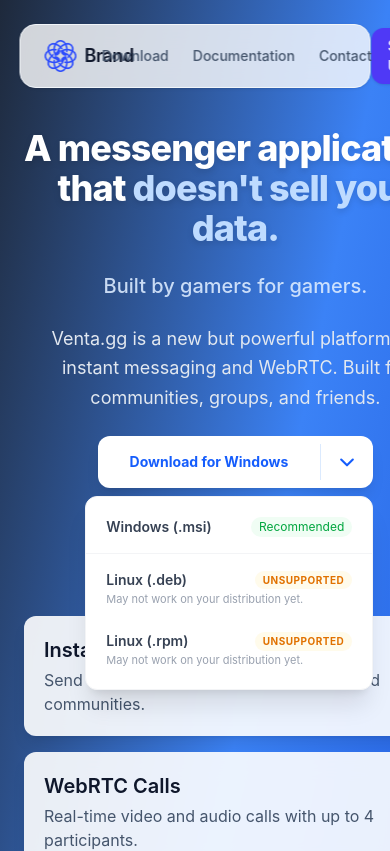
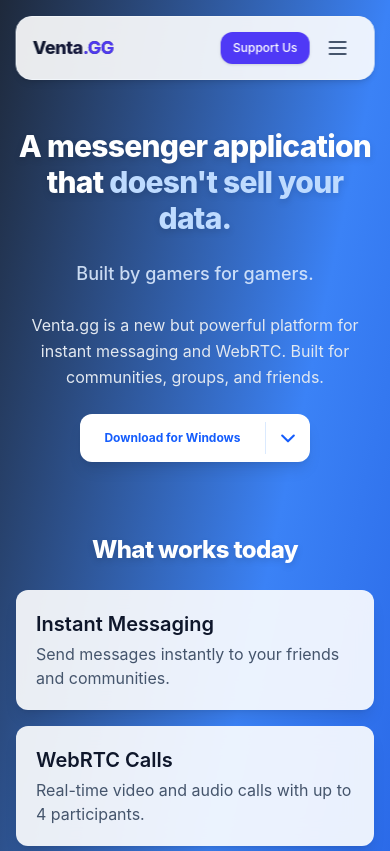
Before and after one commit to AlpineBits-ch/venta-landing, an Angular app: page / in a window 390 px wide. Shown: the top 851 px of the page. Built offline with nearby package versions, Linux system fonts and the light colour scheme.

Commit message:
feat: add header stuff

```diff
--- a/src/app/app.html
+++ b/src/app/app.html
@@ -1,43 +1,38 @@
-<div class="min-h-screen bg-linear-to-br from-[#1e293b] via-[#3b82f6] to-[#1d4ed8] relative overflow-y-auto flex flex-col justify-between">
+<div class="min-h-screen bg-linear-to-br from-[#1e293b] via-[#3b82f6] to-[#1d4ed8] relative overflow-y-auto overflow-x-hidden flex flex-col justify-between w-full max-w-full">
 
   <div class="absolute inset-0 bg-[radial-gradient(circle_at_top,var(--tw-gradient-stops))] from-white/10 via-transparent to-transparent pointer-events-none"></div>
 
   <app-header class="z-50"></app-header>
 
+  <div class="flex-1 flex flex-col justify-center items-center px-4 sm:px-10 z-10 max-w-4xl mx-auto text-center gap-6 pt-32 pb-12 w-full box-border">
 
-  <div class="flex-1 flex flex-col justify-center items-center px-6 sm:px-10 z-10 max-w-4xl mx-auto text-center gap-6 pt-32 pb-12">
-
-    <h1 class="text-4xl sm:text-6xl font-extrabold text-white tracking-tight drop-shadow-md">
+    <h1 class="text-3xl sm:text-6xl font-extrabold text-white tracking-tight drop-shadow-md break-words w-full">
       A messenger application that <span class="text-blue-200">doesn't sell your data.</span>
     </h1>
 
-    <h3 class="text-xl sm:text-2xl font-medium text-blue-100 opacity-90">
+    <h3 class="text-lg sm:text-2xl font-medium text-blue-100 opacity-90 w-full">
       Built by gamers for gamers.
     </h3>
 
-    <p class="text-lg text-slate-200 max-w-2xl leading-relaxed">
+    <p class="text-base sm:text-lg text-slate-200 max-w-2xl leading-relaxed w-full">
       Venta.gg is a new but powerful platform for instant messaging and WebRTC. Built for communities, groups, and friends.
     </p>
 
+    <div class="relative inline-flex items-stretch rounded-xl shadow-lg hover:shadow-xl transition-all duration-200 bg-white max-w-full" id="download-split-button">
 
-    <div class="relative inline-flex items-stretch rounded-xl shadow-lg hover:shadow-xl transition-all duration-200 bg-white" id="download-split-button">
-
-      <!-- Left: Main Download Button -->
       <a href="https://api.alpinebits.ch/api/v1/update/download/latest/windows-x86_64-msi"
-         class="text-blue-600 font-bold px-8 py-4 rounded-l-xl text-sm flex items-center gap-2 hover:bg-blue-50 transition-all duration-200">
+         class="text-blue-600 font-bold px-6 sm:px-8 py-4 rounded-l-xl text-xs sm:text-sm flex items-center gap-2 hover:bg-blue-50 transition-all duration-200 whitespace-nowrap">
         Download for Windows
       </a>
 
-      <!-- Divider -->
       <div class="w-px bg-blue-100 self-stretch my-2"></div>
 
-      <!-- Right: Dropdown Toggle -->
       <div class="relative" (click)="$event.stopPropagation()">
         <button type="button"
                 (click)="toggleDropdown($event)"
                 [attr.aria-haspopup]="true"
                 [attr.aria-expanded]="isOpen"
-                class="text-blue-600 hover:bg-blue-50 px-4 rounded-r-xl transition-all duration-200 flex items-center justify-center h-full">
+                class="text-blue-600 hover:bg-blue-50 px-3 sm:px-4 rounded-r-xl transition-all duration-200 flex items-center justify-center h-full">
           <svg class="w-5 h-5 transition-transform duration-200"
                [class.rotate-180]="isOpen"
                fill="none" stroke="currentColor" viewBox="0 0 24 24">
@@ -45,15 +40,13 @@
           </svg>
         </button>
 
-        <!-- Dropdown Menu -->
         <div [class.hidden]="!isOpen"
              [class.scale-95]="!isOpen"
              [class.opacity-0]="!isOpen"
              [class.scale-100]="isOpen"
              [class.opacity-100]="isOpen"
-             class="absolute right-0 top-full mt-2 w-72 bg-white rounded-xl shadow-xl border border-gray-100 py-2 z-50 transform origin-top transition-all duration-150">
+             class="absolute right-0 top-full mt-2 w-64 sm:w-72 bg-white rounded-xl shadow-xl border border-gray-100 py-2 z-50 transform origin-top transition-all duration-150">
 
-          <!-- Windows Option -->
           <a href="https://api.alpinebits.ch/api/v1/update/download/latest/windows-x86_64-msi"
              class="w-full text-left px-5 py-3 text-sm font-semibold text-gray-700 hover:bg-blue-50 hover:text-blue-600 flex items-center justify-between transition-colors">
             <span>Windows (.msi)</span>
@@ -62,7 +55,6 @@
 
           <hr class="border-gray-100 my-1">
 
-          <!-- Linux DEB Option -->
           <a href="https://api.alpinebits.ch/api/v1/update/download/latest/linux-x86_64"
              class="w-full text-left px-5 py-3 text-sm font-semibold text-gray-700 hover:bg-blue-50 hover:text-blue-600 flex flex-col transition-colors">
             <div class="flex items-center justify-between w-full">
@@ -72,7 +64,6 @@
             <span class="text-[11px] text-gray-400 font-normal mt-0.5">May not work on your distribution yet.</span>
           </a>
 
-          <!-- Linux RPM Option -->
           <a href="https://api.alpinebits.ch/api/v1/update/download/latest/linux-x86_64-rpm"
              class="w-full text-left px-5 py-3 text-sm font-semibold text-gray-700 hover:bg-blue-50 hover:text-blue-600 flex flex-col transition-colors">
             <div class="flex items-center justify-between w-full">
@@ -85,7 +76,7 @@
         </div>
       </div>
     </div>
-    <!-- What works today Section -->
+
     <h1 class="text-2xl sm:text-4xl font-extrabold text-white tracking-tight drop-shadow-md mt-12">
       What works today
     </h1>
@@ -119,36 +110,33 @@
 
     </div>
 
-    <!-- NEW: Screenshots Section -->
     <h1 class="text-2xl sm:text-4xl font-extrabold text-white tracking-tight drop-shadow-md mt-16">
       See it in action
     </h1>
 
-    <div class="flex overflow-x-auto pb-4 gap-6 w-full snap-x snap-mandatory sm:grid sm:grid-cols-2 sm:overflow-x-visible sm:pb-0 scrollbar-hide">
+    <div class="flex overflow-x-auto pb-4 gap-6 w-full snap-x snap-mandatory scroll-pl-4 px-4 sm:grid sm:grid-cols-2 sm:overflow-x-visible sm:pb-0 sm:px-0 scrollbar-hide">
 
-      <!-- Screenshot 1 -->
-      <div class="flex-none w-5/6 sm:w-full snap-center bg-white/10 p-2 rounded-2xl border border-white/10 shadow-2xl backdrop-blur-sm transition-transform duration-300 hover:scale-[1.02]">
+      <div class="flex-none w-5/6 sm:w-full snap-start bg-white/10 p-2 rounded-2xl border border-white/10 shadow-2xl backdrop-blur-sm transition-transform duration-300 hover:scale-[1.02]">
         <img src="path-to-your-screenshot-1.png" alt="Venta App Chat Interface" class="rounded-xl w-full h-auto object-cover" loading="lazy">
         <p class="text-sm font-medium text-blue-100 mt-3 mb-1 text-center">Clean & Intuitive Chat Interface</p>
       </div>
 
-      <!-- Screenshot 2 -->
-      <div class="flex-none w-5/6 sm:w-full snap-center bg-white/10 p-2 rounded-2xl border border-white/10 shadow-2xl backdrop-blur-sm transition-transform duration-300 hover:scale-[1.02]">
+      <div class="flex-none w-5/6 sm:w-full snap-start bg-white/10 p-2 rounded-2xl border border-white/10 shadow-2xl backdrop-blur-sm transition-transform duration-300 hover:scale-[1.02]">
         <img src="/img.png" alt="Venta App Guilds and Channels" class="rounded-xl w-full h-auto object-cover" loading="lazy">
         <p class="text-sm font-medium text-blue-100 mt-3 mb-1 text-center">Manage Powerful Guild Communities</p>
       </div>
 
-      <!-- Screenshot 3 -->
-      <div class="flex-none w-5/6 sm:w-full snap-center bg-white/10 p-2 rounded-2xl border border-white/10 shadow-2xl backdrop-blur-sm transition-transform duration-300 hover:scale-[1.02]">
+      <div class="flex-none w-5/6 sm:w-full snap-start bg-white/10 p-2 rounded-2xl border border-white/10 shadow-2xl backdrop-blur-sm transition-transform duration-300 hover:scale-[1.02]">
         <img src="path-to-your-screenshot-3.png" alt="Venta App WebRTC Video Calls" class="rounded-xl w-full h-auto object-cover" loading="lazy">
         <p class="text-sm font-medium text-blue-100 mt-3 mb-1 text-center">Crystal Clear WebRTC Calls</p>
       </div>
 
-      <!-- Screenshot 4 -->
-      <div class="flex-none w-5/6 sm:w-full snap-center bg-white/10 p-2 rounded-2xl border border-white/10 shadow-2xl backdrop-blur-sm transition-transform duration-300 hover:scale-[1.02]">
+      <div class="flex-none w-5/6 sm:w-full snap-start bg-white/10 p-2 rounded-2xl border border-white/10 shadow-2xl backdrop-blur-sm transition-transform duration-300 hover:scale-[1.02]">
         <img src="path-to-your-screenshot-4.png" alt="Venta App Privacy Settings" class="rounded-xl w-full h-auto object-cover" loading="lazy">
         <p class="text-sm font-medium text-blue-100 mt-3 mb-1 text-center">Secure End-to-End Encryption</p>
       </div>
+
+      <div class="flex-none w-1 sm:hidden"></div>
 
     </div>
 
--- a/src/app/components/header/header.html
+++ b/src/app/components/header/header.html
@@ -1,21 +1,40 @@
-<header class="fixed top-6 left-1/2 -translate-x-1/2 w-[90vw] max-w-6xl h-16 bg-white/80 backdrop-blur-md rounded-2xl shadow-sm border border-slate-100 flex items-center justify-between px-6 z-50">
-  <!-- Logo Section -->
-  <div class="flex items-center gap-2">
-    <img src="/logo.png" alt="logo" class="h-8 w-auto object-contain">
-    <span class="font-semibold text-slate-900 tracking-tight text-lg">Brand</span>
+<header class="fixed top-4 sm:top-6 left-1/2 -translate-x-1/2 w-[92vw] max-w-6xl h-16 bg-white/90 backdrop-blur-md rounded-2xl shadow-md border border-slate-100 flex items-center justify-between px-4 sm:px-6 z-50">
+
+  <div class="flex items-center flex-shrink-0">
+    <span class="font-extrabold text-lg sm:text-xl tracking-tight bg-gradient-to-r from-slate-900 to-indigo-950 bg-clip-text text-transparent select-none">
+      Venta<span class="text-indigo-600 font-bold">.GG</span>
+    </span>
   </div>
 
-  <!-- Navigation Links -->
-  <nav class="flex items-center gap-6">
+  <nav class="hidden sm:flex items-center gap-6">
     <a href="#" class="text-sm font-medium text-slate-600 hover:text-slate-900 transition-colors">Download</a>
     <a href="#" class="text-sm font-medium text-slate-600 hover:text-slate-900 transition-colors">Documentation</a>
     <a href="#" class="text-sm font-medium text-slate-600 hover:text-slate-900 transition-colors">Contact</a>
   </nav>
 
-  <!-- Call to Action (Support Us) -->
-  <div class="flex items-center">
-    <a href="https://donate.stripe.com/cNi00k5F7eNdgXwcxjeZ200" class="bg-indigo-600 hover:bg-indigo-700 text-white text-sm font-medium px-4 py-2 rounded-xl transition-all shadow-sm hover:shadow active:scale-95">
+  <div class="flex items-center gap-2 sm:gap-0">
+    <a href="https://donate.stripe.com/cNi00k5F7eNdgXwcxjeZ200"
+       class="bg-indigo-600 hover:bg-indigo-700 text-white text-xs sm:text-sm font-medium px-3 sm:px-4 py-2 rounded-xl transition-all shadow-sm hover:shadow active:scale-95 whitespace-nowrap">
       Support Us
     </a>
+
+    <button type="button"
+            (click)="isMenuOpen = !isMenuOpen"
+            class="sm:hidden p-2 text-slate-600 hover:text-slate-900 hover:bg-slate-50 rounded-xl transition-colors focus:outline-none"
+            aria-label="Toggle Menu">
+      <svg class="w-6 h-6" fill="none" stroke="currentColor" viewBox="0 0 24 24">
+        <path [attr.d]="isMenuOpen ? 'M6 18L18 6M6 6l12 12' : 'M4 6h16M4 12h16M4 18h16'"
+              stroke-linecap="round" stroke-linejoin="round" stroke-width="2">
+        </path>
+      </svg>
+    </button>
   </div>
+
+  <div [class.hidden]="!isMenuOpen"
+       class="absolute top-[calc(100%+8px)] left-0 w-full bg-white/95 backdrop-blur-md rounded-2xl border border-slate-100 shadow-xl p-4 flex flex-col gap-3 sm:hidden transform origin-top transition-all z-50">
+    <a href="#" (click)="isMenuOpen = false" class="text-base font-semibold text-slate-700 hover:text-indigo-600 hover:bg-slate-50 px-4 py-2.5 rounded-xl transition-colors">Download</a>
+    <a href="#" (click)="isMenuOpen = false" class="text-base font-semibold text-slate-700 hover:text-indigo-600 hover:bg-slate-50 px-4 py-2.5 rounded-xl transition-colors">Documentation</a>
+    <a href="#" (click)="isMenuOpen = false" class="text-base font-semibold text-slate-700 hover:text-indigo-600 hover:bg-slate-50 px-4 py-2.5 rounded-xl transition-colors">Contact</a>
+  </div>
+
 </header>
--- a/src/app/components/header/header.ts
+++ b/src/app/components/header/header.ts
@@ -1,4 +1,4 @@
-import { Component } from '@angular/core';
+import {Component, HostListener} from '@angular/core';
 
 @Component({
   selector: 'app-header',
@@ -6,4 +6,32 @@
   templateUrl: './header.html',
   styleUrl: './header.css',
 })
-export class Header {}
+export class Header {
+  isMenuOpen: boolean = false;
+
+  /**
+   * Toggles the mobile menu open/closed state
+   */
+  toggleMenu(): void {
+    this.isMenuOpen = !this.isMenuOpen;
+  }
+
+  /**
+   * Closes the mobile menu when a navigation item is clicked
+   */
+  closeMenu(): void {
+    this.isMenuOpen = false;
+  }
+
+  /**
+   * Defensive Check: Automatically close the mobile menu drawer
+   * if the window is resized larger than the mobile breakpoint (640px)
+   */
+  @HostListener('window:resize', ['$event'])
+  onResize(event: UIEvent): void {
+    const windowWidth = (event.target as Window).innerWidth;
+    if (windowWidth >= 640 && this.isMenuOpen) {
+      this.isMenuOpen = false;
+    }
+  }
+}
```
